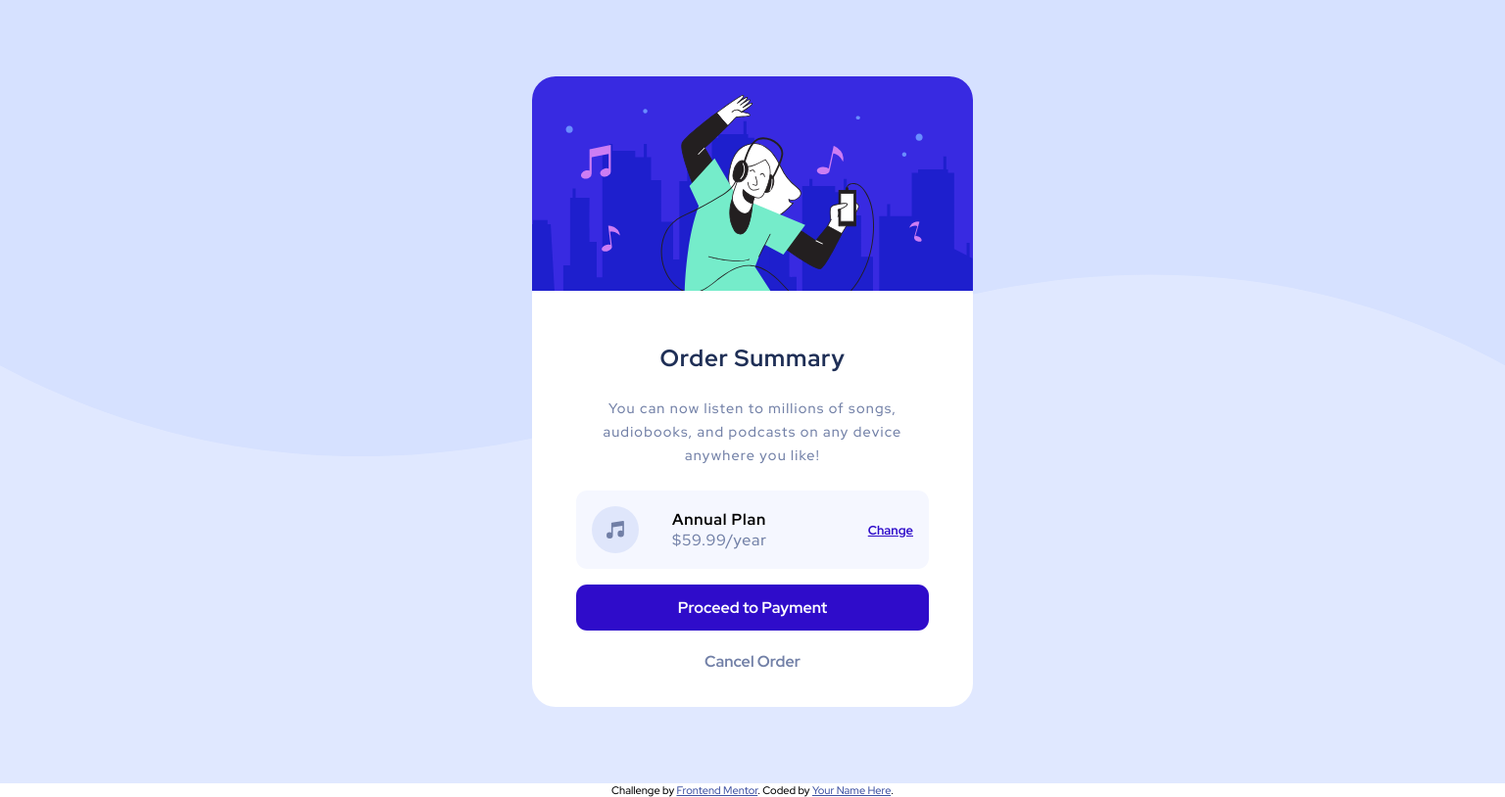
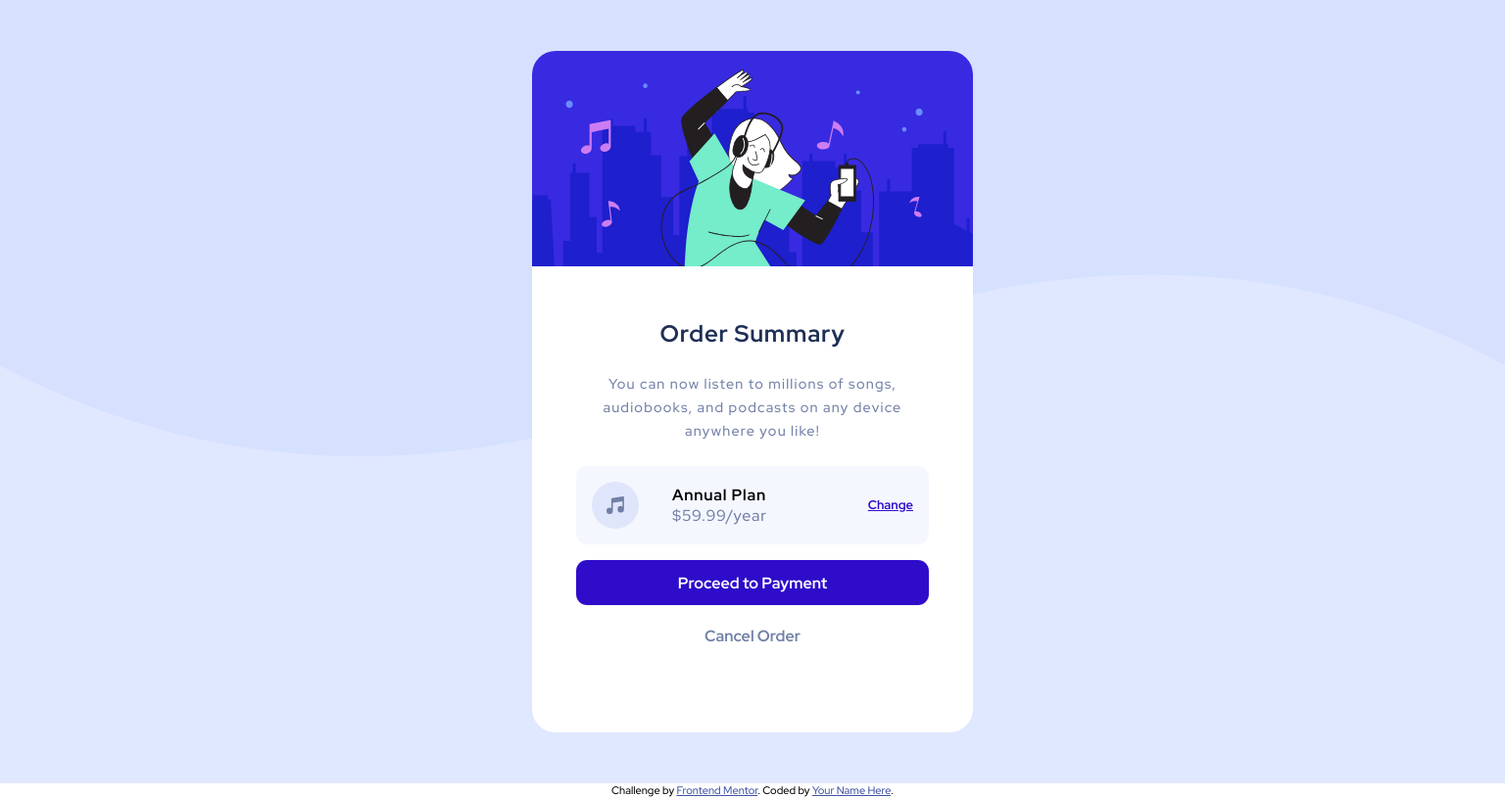
Before and after one commit to J3RrY321/order-summary-component-solution, a plain HTML site: page index.html in a window 1536 px wide. Shown: the whole page at 98% size. Drawn offline with Linux system fonts and the light colour scheme.

Commit message:
Update main.css

```diff
--- a/styles/main.css
+++ b/styles/main.css
@@ -39,6 +39,7 @@
 @media (min-width: 1440px) {
 	.card {
 		width: 28.1rem;
+		height: 43.5rem;
 	}
 }
 
```
